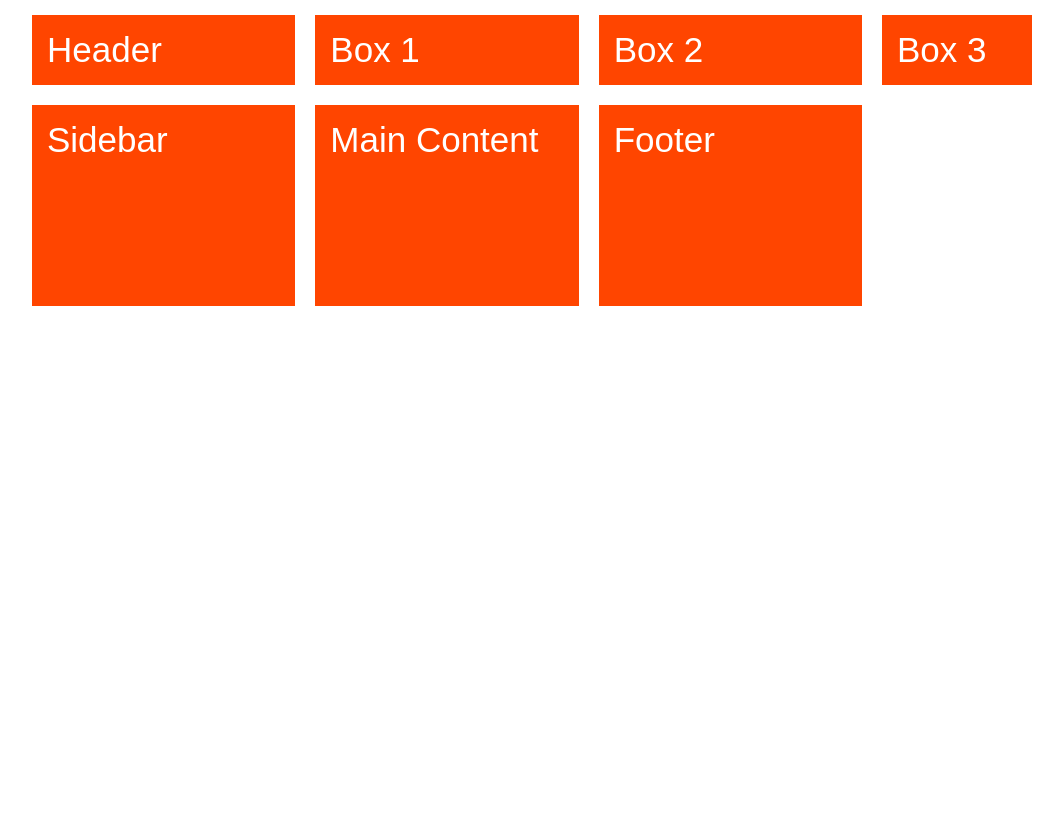
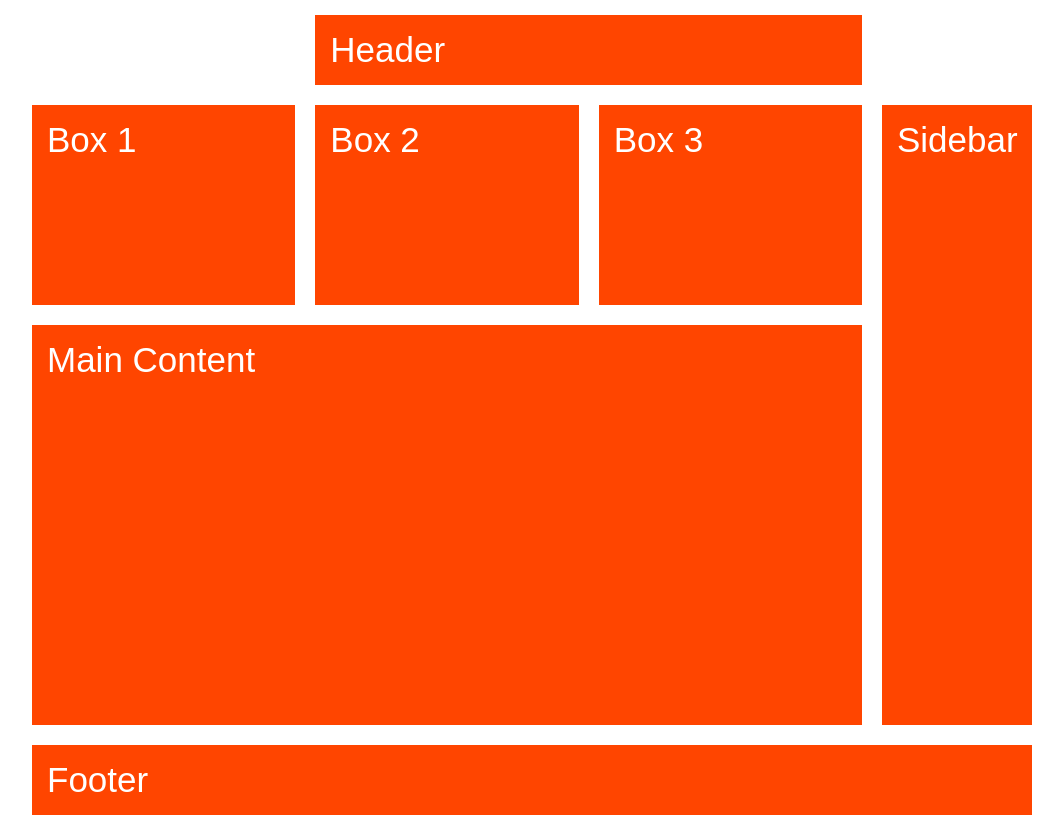
Before and after one commit to smarigowda/CSSGridLayout, a website: page src/grid-areas/index.html in a window 1280 px wide. Shown: the whole page, without its empty margins (108-1171 px from the left). Drawn offline with Linux system fonts and the light colour scheme.

Commit message:
CSSGRID-6 naming grid areas completed

```diff
--- a/src/grid-areas/scss/grid-areas.scss
+++ b/src/grid-areas/scss/grid-areas.scss
@@ -10,8 +10,8 @@ body {
     margin: 0 auto;
     grid-template-rows: .5fr 1.5fr 3fr .5fr;
     grid-template-columns: repeat(3, 1fr) 150px;
-    grid-template-areas: "head head head head"
-                         "box box box side"
+    grid-template-areas: "... head head ..."
+                         "box-1 box-2 box-3 side"
                          "main main main side"
                          "foot foot foot foot"
 }
@@ -25,14 +25,23 @@ body {
     padding: 15px;
 }
 .header {
-
+    grid-area: head;
 }
 .sidebar {
-
+    grid-area: side;
 }
 .main {
-
+    grid-area: main;
 }
 .footer {
-
+    grid-area: foot;
 }
+.box-1 {
+    grid-area: box-1;
+}
+.box-2 {
+    grid-area: box-2;
+}
+.box-3 {
+    grid-area: box-3;
+}
```
Also changed, not shown: src/css/grid-areas.css, 1 other file.
